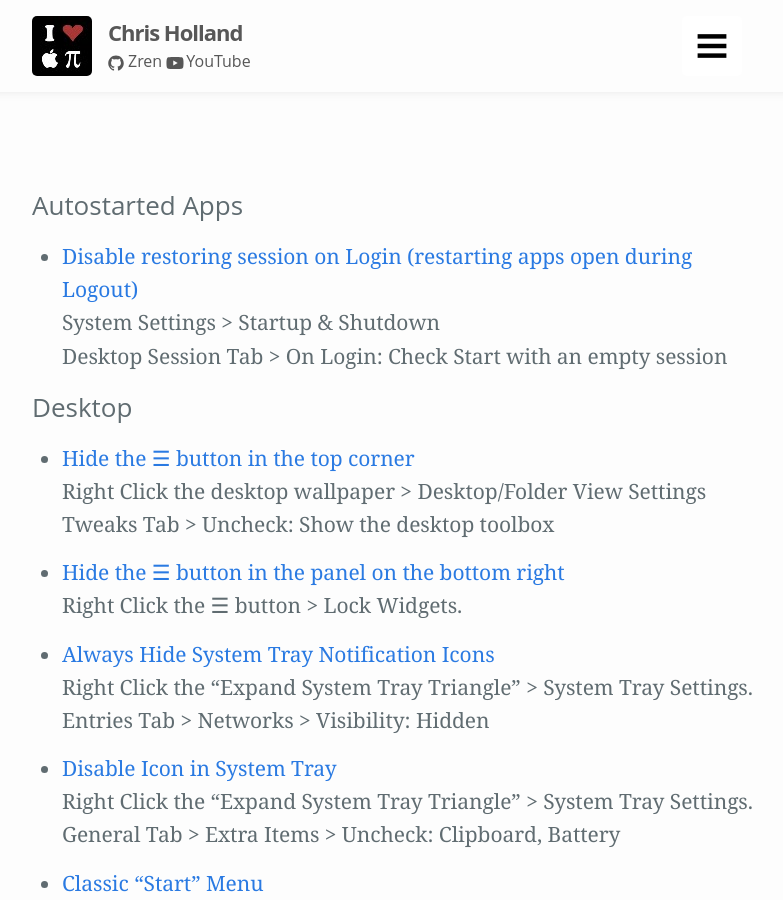
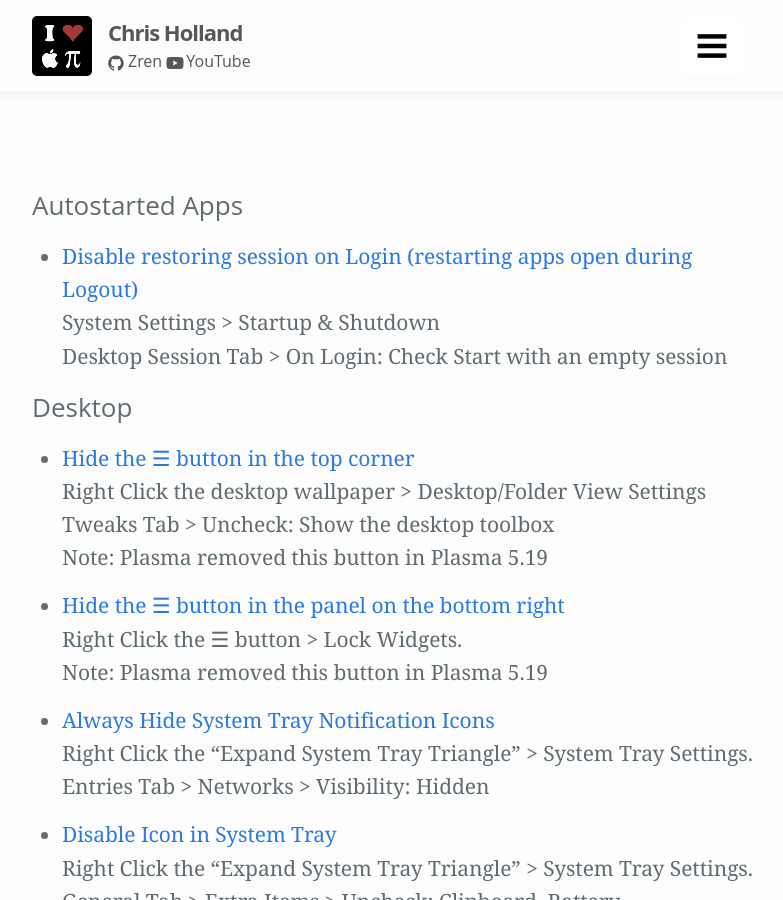
Before and after one commit to Zren/zren.github.io, a Jekyll site: the page built from kde_tips/tips.md, in a window 1280 px wide and 900 px high. Shown: the whole window, without its empty margins (238-1021 px from the left). Built offline with Jekyll 4.4.1, drawn with Linux system fonts in a browser that asks for light colours; our own code applies the rules of GitHub Pages for plain Markdown files.

Commit message:
Mention Desktop Hamburger Buttons were removed in Plasma 5.19 (?)

```diff
--- a/kde_tips/tips.md
+++ b/kde_tips/tips.md
@@ -14,10 +14,12 @@
 {% capture label %}Hide the ☰ button in the top corner{% endcapture %}{% capture contents %}
   Right Click the desktop wallpaper > Desktop/Folder View Settings
   Tweaks Tab > Uncheck: Show the desktop toolbox
+  Note: Plasma removed this button in Plasma 5.19
 {% endcapture%}{% include tip.html label=label contents=contents %}
 
 {% capture label %}Hide the ☰ button in the panel on the bottom right{% endcapture %}{% capture contents %}
   Right Click the ☰ button > Lock Widgets.
+  Note: Plasma removed this button in Plasma 5.19
 {% endcapture%}{% include tip.html label=label contents=contents %}
 
 {% capture label %}Always Hide System Tray Notification Icons{% endcapture %}{% capture contents %}
```
